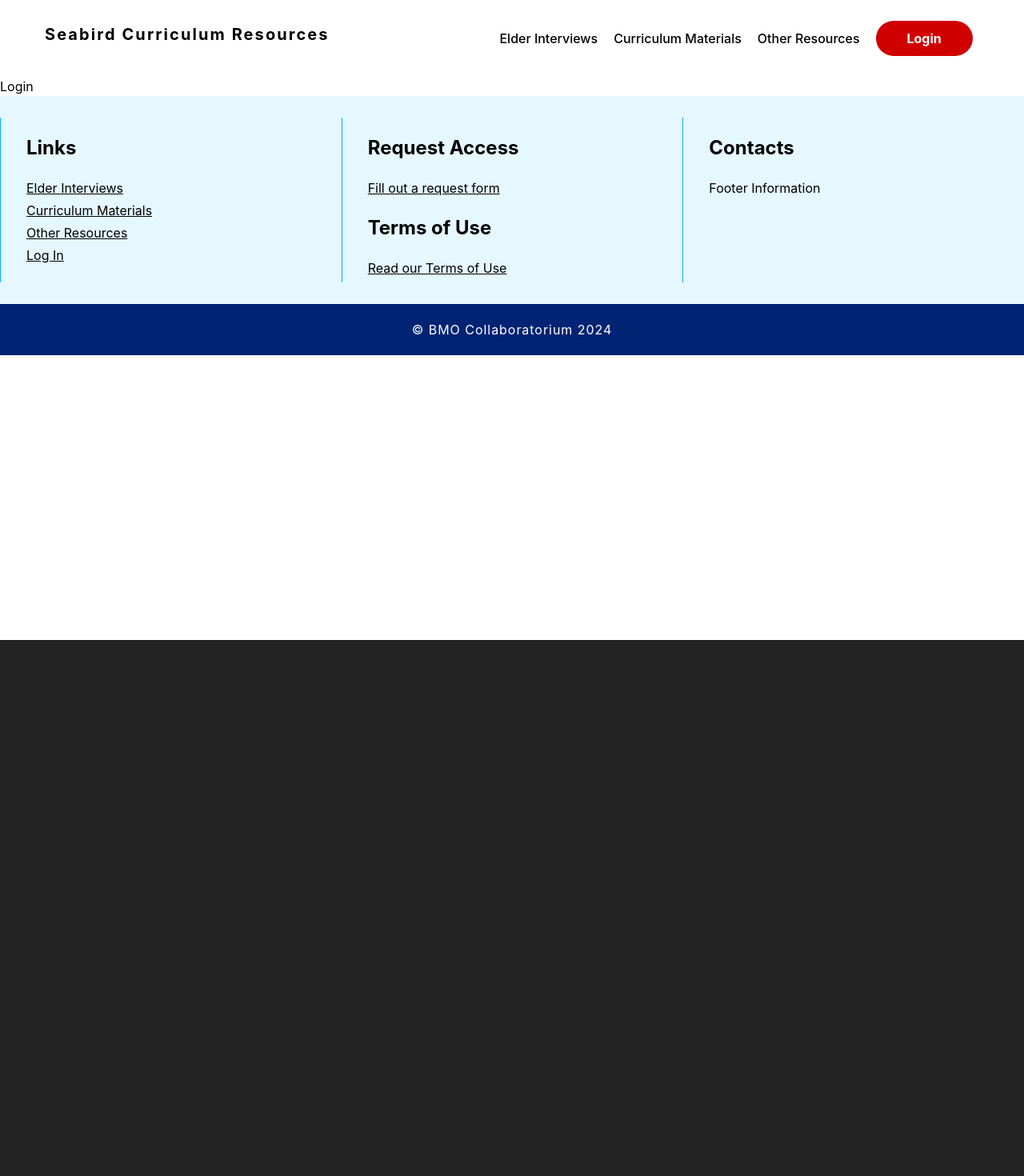
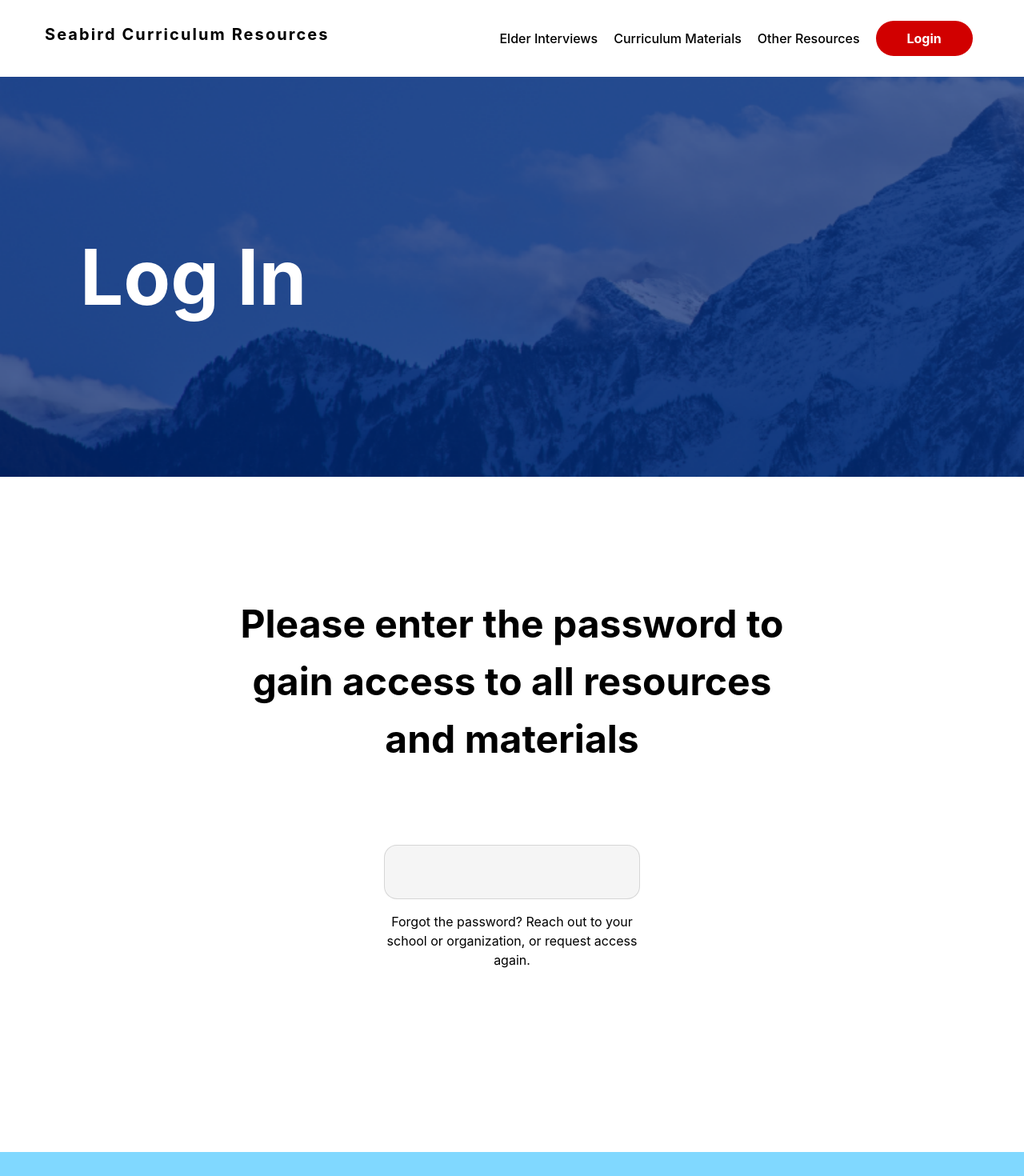
Before and after one commit to HarrySidhu1815/Seabird-Project, a React (Vite) app in the folder client/: page /login in a window 1280 px wide. Shown: the top 1470 px of the page at 80% size. Before the commit the page ends 800 px from the top, so only its background shows below. Built offline with nearby package versions, Linux system fonts and the light colour scheme.

Commit message:
login component added

```diff
--- /dev/null
+++ b/client/src/components/LoginHeader/LoginHeader.jsx
@@ -0,0 +1,10 @@
+import React from 'react'
+import classes from './LoginHeader.module.css'
+
+export default function LoginHeader() {
+  return (
+    <div className={classes.login}>
+      <h1>Log In</h1>
+    </div>
+  )
+}
--- /dev/null
+++ b/client/src/components/LoginHeader/LoginHeader.module.css
@@ -0,0 +1,14 @@
+.login{
+    max-width: 100vw;
+    height: 18.75rem;
+    background-image: url('../../assets/login.png');
+    background-size: cover;
+    padding: 6.25rem;
+    display: flex;
+    align-items: center;
+}
+
+.login h1{
+    font-size: 6rem;
+    color: #ffffff;
+}
--- /dev/null
+++ b/client/src/components/LoginSection/LoginSection.jsx
@@ -0,0 +1,12 @@
+import React from 'react'
+import classes from './LoginSection.module.css'
+
+export default function LoginSection() {
+  return (
+    <div className={classes['login-container']}>
+      <h1>Please enter the password to gain access to all resources and materials</h1>
+      <input type='password' name='password' />
+      <p>Forgot the password? Reach out to your school or organization, or request access again.</p>
+    </div>
+  )
+}
--- /dev/null
+++ b/client/src/components/LoginSection/LoginSection.module.css
@@ -0,0 +1,28 @@
+.login-container{
+    display: flex;
+    flex-direction: column;
+    padding: 7.25rem;
+    justify-content: center;
+    align-items: center;
+}
+
+.login-container h1{
+    width: 70%;
+    text-align: center;
+    font-size: 3rem;
+    margin-bottom: 6rem;
+}
+
+.login-container input{
+    width: 30%;
+    height: 4rem;
+    border-radius: 1rem;
+    background-color: #f5f5f5;
+    border: 0.1rem solid rgba(72, 71, 71, 0.175);
+}
+
+.login-container p{
+    width: 30%;
+    text-align: center;
+    margin-bottom: 7rem;
+}
--- a/client/src/pages/Login.jsx
+++ b/client/src/pages/Login.jsx
@@ -1,9 +1,14 @@
 import React from 'react'
+import LoginHeader from '../components/LoginHeader/LoginHeader'
+import RequestForm from '../components/RequestForm/RequestForm'
+import LoginSection from '../components/LoginSection/LoginSection'
 
 export default function Login() {
   return (
     <div>
-      Login
+      <LoginHeader />
+      <LoginSection />
+      <RequestForm />
     </div>
   )
 }
```
Also changed, not shown: client/src/assets/login.png (added).
